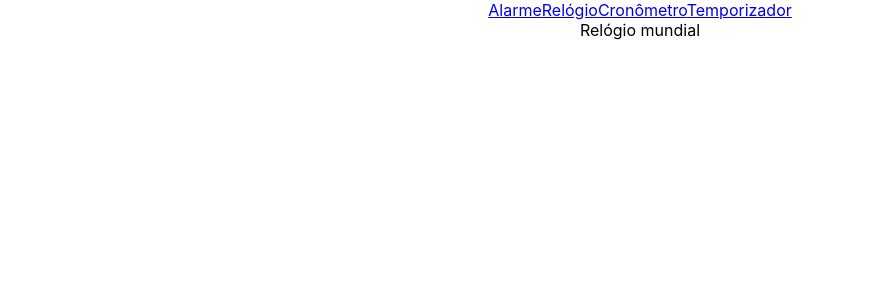
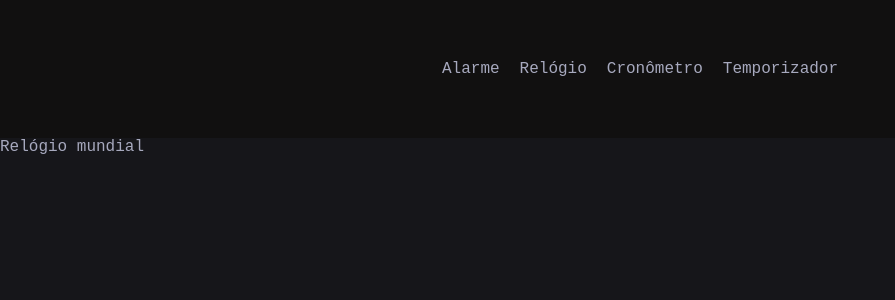
Before and after one commit to IcaroEmanuel/app-relogio-react, a React app in the folder app-relogio-react/src/: page / in a window 1280 px wide. Shown: the top 300 px of the page, without its empty margins (0-895 px from the left). Built offline with nearby package versions, Linux system fonts and the light colour scheme; the HTML template or start-up script is replaced by a standard one.

Commit message:
Add estilo ao corpo da página e ao menu do cabeçalho

```diff
--- a/app-relogio-react/src/App.css
+++ b/app-relogio-react/src/App.css
@@ -1,5 +1,33 @@
+body {
+  background-color: rgb(22, 22, 26);
+  color: rgb(167, 169, 190);
+  font-family: monospace;
+  font-size: large;
+}
+
+header {
+  display: flex;
+  justify-content: center;
+  padding: 50px;
+  background-color: rgb(17, 16, 16);
+}
+
+.menu {
+  display: flex;
+  overflow-x: auto;
+}
+
+.menu a {
+  color: rgb(167, 169, 190);
+  text-decoration: none;
+  padding: 10px;
+}
+
 .App {
-  text-align: center;
+  /* text-align: center; */
+  display: flex;
+  flex-direction: column;
+  width: 100%;
 }
 
 .App-logo {
--- a/app-relogio-react/src/components/Toolbar.jsx
+++ b/app-relogio-react/src/components/Toolbar.jsx
@@ -4,12 +4,14 @@ import { Link } from 'react-router-dom';
 export default class Toolbar extends Component {
   render() {
     return (
-      <nav>
-        <Link to="/alarm">Alarme</Link>
-        <Link to="/">Relógio</Link>
-        <Link to="/timer">Cronômetro</Link>
-        <Link to="/stopwatch">Temporizador</Link>
-      </nav>
+      <header>
+        <nav className='menu'>
+          <Link to="/alarm">Alarme</Link>
+          <Link to="/">Relógio</Link>
+          <Link to="/timer">Cronômetro</Link>
+          <Link to="/stopwatch">Temporizador</Link>
+        </nav>
+      </header>
     );
   };
 }
```
